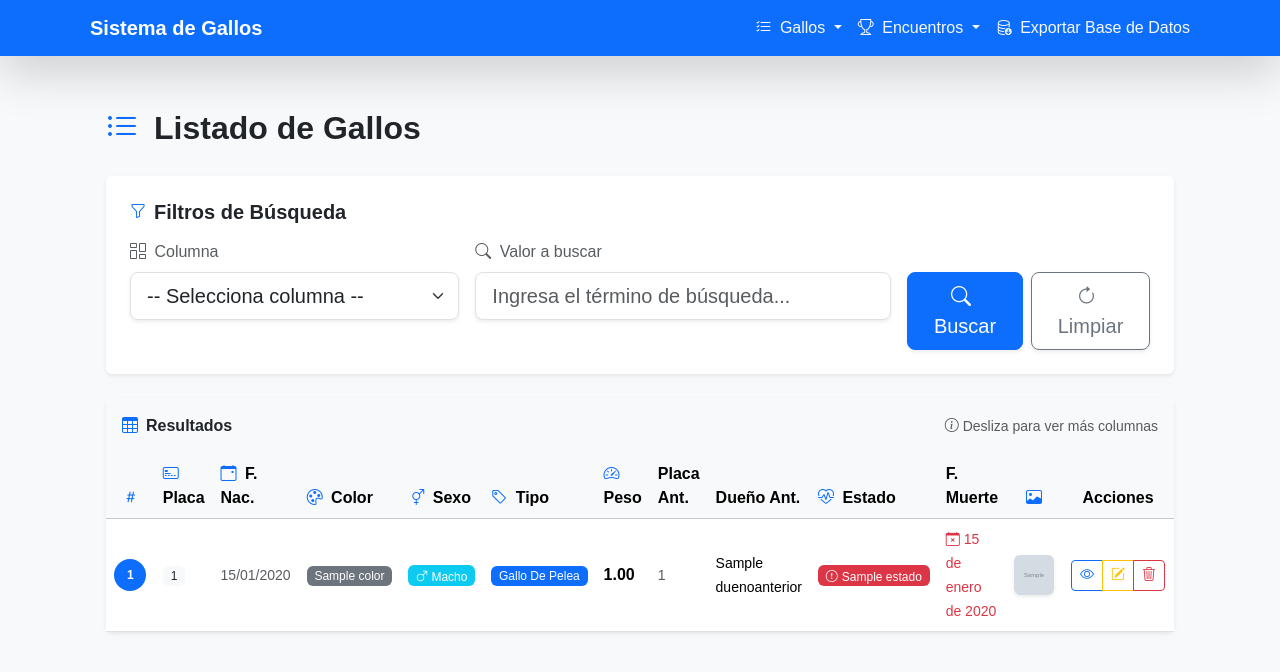
After one commit to SrEloyF/gll-django, a Django app: page /filtros/ in a window 1280 px wide. The commit adds this page. Shown: the top 672 px of the page. Run offline with Django 5.2, Linux system fonts and the light colour scheme; tables that the repository leaves empty hold one stand-in row (values such as "Sample post"); grey boxes marked "Sample" are stand-in pictures; some libraries are stand-ins or nearby versions.

Commit message:
ejecución de filtros

```diff
--- a/gll_app/forms.py
+++ b/gll_app/forms.py
@@ -57,7 +57,7 @@ class GalloForm(forms.ModelForm):
     peso = forms.ModelChoiceField(
         queryset=PesosCheck.objects.all(),
         widget=forms.Select(attrs={'class': 'form-select'}),
-        required=True,
+        required=False,
         label="Peso (libras)"
     )
     def __init__(self, *args, **kwargs):
--- a/gll_app/models.py
+++ b/gll_app/models.py
@@ -82,7 +82,7 @@ class Gallo(models.Model):
         ('MADRE', 'Gallina madre')
     ])
 
-    peso = models.ForeignKey(PesosCheck, on_delete=models.PROTECT)
+    peso = models.ForeignKey(PesosCheck, on_delete=models.PROTECT, null=True)
     nroPlacaAnterior = models.ForeignKey(PlacaCheck, null=True, blank=False, on_delete=models.PROTECT, related_name='gallo_por_placa_anterior')
     nombreDuenoAnterior = models.ForeignKey(DuenoAnterior, on_delete=models.PROTECT, null=True)
     estadoDeSalud = models.ForeignKey(Estado, on_delete=models.PROTECT)
@@ -94,7 +94,7 @@ class Gallo(models.Model):
     placaMadre = models.ForeignKey('self', null=True, blank=False, on_delete=models.SET_NULL, related_name='hijos_madre')
 
     def __str__(self):
-        return f"Gallo {self.nroPlaca}"
+        return f"Gallo {self.nroPlaca if self.nroPlaca is not None else 'S.P.'}"
 
 class Encuentro(models.Model):
     idEncuentro = models.AutoField(primary_key=True)
--- a/gll_app/templates/base.html
+++ b/gll_app/templates/base.html
@@ -36,6 +36,7 @@
             <ul class="dropdown-menu" aria-labelledby="navbarDropdown">
               <li><a class="dropdown-item" href="{% url 'index' %}"><i class="bi-list-check me-1"></i> Ver Gallos</a></li>
               <li><a class="dropdown-item" href="{% url 'crear' %}"><i class="bi bi-plus-square me-1"></i> Registrar Gallo</a>
+              <li><a class="dropdown-item" href="{% url 'filtros_gallos' %}"><i class="bi bi-filter-circle me-1"></i> Filtros avanzados de Gallos</a>
               </li>
               <li>
                 <hr class="dropdown-divider">
--- /dev/null
+++ b/gll_app/templates/filtros.html
@@ -0,0 +1,502 @@
+{% extends "base.html" %}
+{% block title %}Filtros avanzados - Gallos{% endblock %}
+
+{% block content %}
+<div class="container-fluid px-3 px-md-4 py-4">
+  <!-- Header Section -->
+  <div class="row mb-4">
+    <div class="col-12">
+      <div class="d-flex align-items-center justify-content-between flex-wrap gap-3">
+        <div class="d-flex align-items-center">
+          <i class="bi bi-list-ul text-primary me-3 fs-2"></i>
+          <h2 class="mb-0 fw-bold text-dark">Listado de Gallos</h2>
+        </div>
+      </div>
+    </div>
+  </div>
+
+  <!-- Search Form Section -->
+  <div class="card shadow-sm border-0 mb-4">
+    <div class="card-body p-4">
+      <div class="d-flex align-items-center mb-3">
+        <i class="bi bi-funnel text-primary me-2"></i>
+        <h5 class="mb-0 fw-semibold">Filtros de Búsqueda</h5>
+      </div>
+
+      <form method="get" class="row g-3">
+        <div class="col-12 col-md-6 col-lg-4">
+          <label class="form-label fw-medium text-muted mb-2">
+            <i class="bi bi-columns-gap me-1"></i>
+            Columna
+          </label>
+          <select name="columna" class="form-select form-select-lg shadow-sm">
+            <option value="">-- Selecciona columna --</option>
+            <option value="nroPlaca">
+              <i class="bi bi-hash"></i> Número de Placa
+            </option>
+            <option value="fechaNac">Fecha de Nacimiento</option>
+            <option value="color">Color</option>
+            <option value="sexo">Sexo</option>
+            <option value="tipoGallo">Tipo de Gallo</option>
+            <option value="peso">Peso</option>
+            <option value="nroPlacaAnterior">Placa Anterior</option>
+            <option value="nombreDuenoAnterior">Dueño Anterior</option>
+            <option value="estadoDeSalud">Estado de Salud</option>
+            <option value="fechaMuerte">Fecha de Muerte</option>
+          </select>
+        </div>
+
+        <div class="col-12 col-md-6 col-lg-5" id="valor-container">
+          <label class="form-label fw-medium text-muted mb-2">
+            <i class="bi bi-search me-1"></i>
+            Valor a buscar
+          </label>
+          <input type="text" name="valor" class="form-control form-control-lg shadow-sm"
+                 placeholder="Ingresa el término de búsqueda..." id="valor-input">
+        </div>
+
+        <div class="col-12 col-lg-3">
+          <label class="form-label fw-medium text-muted mb-2 opacity-0">Acciones</label>
+          <div class="d-flex gap-2 flex-column flex-sm-row">
+            <button type="submit" class="btn btn-primary btn-lg flex-fill shadow-sm">
+              <i class="bi bi-search me-2"></i>
+              <span class="d-none d-sm-inline">Buscar</span>
+            </button>
+            <a href="{% url 'filtros_gallos' %}" class="btn btn-outline-secondary btn-lg flex-fill shadow-sm">
+              <i class="bi bi-arrow-clockwise me-2"></i>
+              <span class="d-none d-sm-inline">Limpiar</span>
+            </a>
+          </div>
+        </div>
+      </form>
+    </div>
+  </div>
+
+  <!-- Results Section -->
+  <div class="card shadow-sm border-0">
+    <div class="card-header bg-light border-0 py-3">
+      <div class="d-flex align-items-center justify-content-between flex-wrap">
+        <div class="d-flex align-items-center">
+          <i class="bi bi-table text-primary me-2"></i>
+          <h6 class="mb-0 fw-semibold">Resultados</h6>
+        </div>
+        <div class="d-flex align-items-center text-muted small">
+          <i class="bi bi-info-circle me-1"></i>
+          Desliza para ver más columnas
+        </div>
+      </div>
+    </div>
+
+    <div class="card-body p-0">
+      <!-- Mobile Cards (visible on small screens) -->
+      <div class="d-block d-lg-none">
+        {% for gallo in page_obj %}
+        <div class="border-bottom p-3">
+          <div class="d-flex align-items-start justify-content-between mb-2">
+            <div class="d-flex align-items-center">
+              <div class="bg-primary text-white rounded-circle d-flex align-items-center justify-content-center me-3"
+                   style="width: 40px; height: 40px; font-size: 14px;">
+                {{ gallo.idGallo }}
+              </div>
+              <div>
+                <h6 class="mb-1 fw-bold">
+                  {% if gallo.nroPlaca %}
+                    Placa: {{ gallo.nroPlaca }}
+                  {% else %}
+                    ID: {{ gallo.idGallo }}
+                  {% endif %}
+                </h6>
+                <small class="text-muted">
+                  <i class="bi bi-calendar me-1"></i>
+                  {{ gallo.fechaNac }}
+                </small>
+              </div>
+            </div>
+            {% if gallo.nombre_img %}
+            <img src="{{ gallo.nombre_img.url }}" alt="Imagen" class="rounded" width="50" height="50" style="object-fit: cover;">
+            {% endif %}
+          </div>
+
+          <div class="row g-2 mb-3 small">
+            <div class="col-6">
+              <div class="bg-light p-2 rounded">
+                <i class="bi bi-palette me-1 text-primary"></i>
+                <strong>Color:</strong> {{ gallo.color }}
+              </div>
+            </div>
+            <div class="col-6">
+              <div class="bg-light p-2 rounded">
+                <i class="bi bi-gender-ambiguous me-1 text-primary"></i>
+                <strong>Sexo:</strong> {{ gallo.sexo }}
+              </div>
+            </div>
+            <div class="col-6">
+              <div class="bg-light p-2 rounded">
+                <i class="bi bi-tag me-1 text-primary"></i>
+                <strong>Tipo:</strong> {{ gallo.get_tipoGallo_display }}
+              </div>
+            </div>
+            <div class="col-6">
+              <div class="bg-light p-2 rounded">
+                <i class="bi bi-speedometer2 me-1 text-primary"></i>
+                <strong>Peso:</strong>
+                {% if gallo.peso %}{{ gallo.peso }}{% else %}---{% endif %}
+              </div>
+            </div>
+          </div>
+
+          <div class="d-flex gap-1 justify-content-end">
+            <a href="{% url 'ver' gallo.idGallo %}" class="btn btn-outline-primary btn-sm" title="Ver detalles">
+              <i class="bi bi-eye"></i>
+            </a>
+            <a href="{% url 'editar' gallo.idGallo %}" class="btn btn-outline-warning btn-sm" title="Editar">
+              <i class="bi bi-pencil-square"></i>
+            </a>
+            <button type="button" class="btn btn-outline-danger btn-sm"
+                onclick="confirmarEliminacion('{{ gallo.idGallo }}')" title="Eliminar">
+              <i class="bi bi-trash3"></i>
+            </button>
+          </div>
+        </div>
+        {% empty %}
+        <div class="text-center py-5">
+          <i class="bi bi-inbox text-muted" style="font-size: 3rem;"></i>
+          <h5 class="text-muted mt-3">No hay registros disponibles</h5>
+          <p class="text-muted">Intenta ajustar tus filtros de búsqueda</p>
+        </div>
+        {% endfor %}
+      </div>
+
+      <!-- Desktop Table (hidden on small screens) -->
+      <div class="table-responsive d-none d-lg-block">
+        <table class="table table-hover align-middle mb-0">
+          <thead class="table-light">
+            <tr>
+              <th class="fw-semibold text-center" style="width: 60px;">
+                <i class="bi bi-hash text-primary"></i>
+              </th>
+              <th class="fw-semibold">
+                <i class="bi bi-credit-card-2-front text-primary me-1"></i>
+                Placa
+              </th>
+              <th class="fw-semibold">
+                <i class="bi bi-calendar-event text-primary me-1"></i>
+                F. Nac.
+              </th>
+              <th class="fw-semibold">
+                <i class="bi bi-palette text-primary me-1"></i>
+                Color
+              </th>
+              <th class="fw-semibold">
+                <i class="bi bi-gender-ambiguous text-primary me-1"></i>
+                Sexo
+              </th>
+              <th class="fw-semibold">
+                <i class="bi bi-tag text-primary me-1"></i>
+                Tipo
+              </th>
+              <th class="fw-semibold">
+                <i class="bi bi-speedometer2 text-primary me-1"></i>
+                Peso
+              </th>
+              <th class="fw-semibold">Placa Ant.</th>
+              <th class="fw-semibold">Dueño Ant.</th>
+              <th class="fw-semibold">
+                <i class="bi bi-heart-pulse text-primary me-1"></i>
+                Estado
+              </th>
+              <th class="fw-semibold">F. Muerte</th>
+              <th class="fw-semibold text-center">
+                <i class="bi bi-image text-primary"></i>
+              </th>
+              <th class="fw-semibold text-center" style="width: 140px;">Acciones</th>
+            </tr>
+          </thead>
+          <tbody>
+            {% for gallo in page_obj %}
+            <tr class="border-bottom">
+              <td class="text-center">
+                <div class="bg-primary text-white rounded-circle d-flex align-items-center justify-content-center mx-auto"
+                     style="width: 32px; height: 32px; font-size: 12px; font-weight: bold;">
+                  {{ gallo.idGallo }}
+                </div>
+              </td>
+              <td class="fw-semibold">
+                {% if gallo.nroPlaca %}
+                  <span class="badge bg-light text-dark px-2 py-1">{{ gallo.nroPlaca }}</span>
+                {% else %}
+                  <span class="text-muted">---</span>
+                {% endif %}
+              </td>
+              <td>
+                {% if gallo.fechaNac %}
+                  <small class="text-muted">{{ gallo.fechaNac|date:"d/m/Y" }}</small>
+                {% else %}
+                  <span class="text-muted">---</span>
+                {% endif %}
+              </td>
+              <td>
+                <span class="badge bg-secondary">{{ gallo.color }}</span>
+              </td>
+              <td>
+                {% if gallo.sexo == 'M' %}
+                  <span class="badge bg-info">
+                    <i class="bi bi-gender-male"></i> Macho
+                  </span>
+                {% else %}
+                  <span class="badge bg-warning">
+                    <i class="bi bi-gender-female"></i> Hembra
+                  </span>
+                {% endif %}
+              </td>
+              <td>
+                <span class="badge bg-primary">{{ gallo.get_tipoGallo_display }}</span>
+              </td>
+              <td>
+                {% if gallo.peso %}
+                  <strong>{{ gallo.peso }}</strong>
+                {% else %}
+                  <span class="text-muted">---</span>
+                {% endif %}
+              </td>
+              <td>
+                {% if gallo.nroPlacaAnterior %}
+                  <small class="text-muted">{{ gallo.nroPlacaAnterior }}</small>
+                {% else %}
+                  <span class="text-muted">---</span>
+                {% endif %}
+              </td>
+              <td>
+                {% if gallo.nombreDuenoAnterior %}
+                  <small>{{ gallo.nombreDuenoAnterior }}</small>
+                {% else %}
+                  <span class="text-muted">---</span>
+                {% endif %}
+              </td>
+              <td>
+                {% if gallo.estadoDeSalud == 'Bueno' or gallo.estadoDeSalud == 'Excelente' %}
+                  <span class="badge bg-success">
+                    <i class="bi bi-check-circle me-1"></i>{{ gallo.estadoDeSalud }}
+                  </span>
+                {% else %}
+                  <span class="badge bg-danger">
+                    <i class="bi bi-exclamation-circle me-1"></i>{{ gallo.estadoDeSalud }}
+                  </span>
+                {% endif %}
+              </td>
+              <td>
+                {% if gallo.fechaMuerte %}
+                  <small class="text-danger">
+                    <i class="bi bi-calendar-x me-1"></i>{{ gallo.fechaMuerte }}
+                  </small>
+                {% else %}
+                  <span class="text-muted">---</span>
+                {% endif %}
+              </td>
+              <td class="text-center">
+                {% if gallo.nombre_img %}
+                  <img src="{{ gallo.nombre_img.url }}" alt="Imagen"
+                       class="rounded shadow-sm" width="40" height="40" style="object-fit: cover;">
+                {% else %}
+                  <div class="bg-light rounded d-flex align-items-center justify-content-center"
+                       style="width: 40px; height: 40px;">
+                    <i class="bi bi-image text-muted"></i>
+                  </div>
+                {% endif %}
+              </td>
+              <td class="text-center">
+                <div class="btn-group btn-group-sm" role="group">
+                  <a href="{% url 'ver' gallo.idGallo %}"
+                     class="btn btn-outline-primary" title="Ver detalles">
+                    <i class="bi bi-eye"></i>
+                  </a>
+                  <a href="{% url 'editar' gallo.idGallo %}"
+                     class="btn btn-outline-warning" title="Editar">
+                    <i class="bi bi-pencil-square"></i>
+                  </a>
+                  <button type="button" class="btn btn-outline-danger"
+                      onclick="confirmarEliminacion('{{ gallo.idGallo }}')" title="Eliminar">
+                    <i class="bi bi-trash3"></i>
+                  </button>
+                </div>
+              </td>
+            </tr>
+            {% empty %}
+            <tr>
+              <td colspan="13" class="text-center py-5">
+                <div class="d-flex flex-column align-items-center">
+                  <i class="bi bi-inbox text-muted mb-3" style="font-size: 3rem;"></i>
+                  <h5 class="text-muted">No hay registros disponibles</h5>
+                  <p class="text-muted mb-0">Intenta ajustar tus filtros de búsqueda</p>
+                </div>
+              </td>
+            </tr>
+            {% endfor %}
+          </tbody>
+        </table>
+      </div>
+    </div>
+  </div>
+
+  <!-- Pagination -->
+  {% if page_obj.paginator.num_pages > 1 %}
+  <div class="d-flex justify-content-center mt-4">
+    <nav aria-label="Navegación de páginas">
+      <ul class="pagination pagination-lg shadow-sm">
+        {% if page_obj.has_previous %}
+          <li class="page-item">
+            <a class="page-link" href="?{% if columna %}columna={{ columna }}&{% endif %}{% if valor %}valor={{ valor }}&{% endif %}page={{ page_obj.previous_page_number }}">
+              <i class="bi bi-chevron-left me-1"></i>
+              <span class="d-none d-sm-inline">Anterior</span>
+            </a>
+          </li>
+        {% else %}
+          <li class="page-item disabled">
+            <span class="page-link">
+              <i class="bi bi-chevron-left me-1"></i>
+              <span class="d-none d-sm-inline">Anterior</span>
+            </span>
+          </li>
+        {% endif %}
+
+        {% for num in page_obj.paginator.page_range %}
+          {% if page_obj.number == num %}
+            <li class="page-item active">
+              <span class="page-link fw-bold">{{ num }}</span>
+            </li>
+          {% else %}
+            <li class="page-item">
+              <a class="page-link" href="?{% if columna %}columna={{ columna }}&{% endif %}{% if valor %}valor={{ valor }}&{% endif %}page={{ num }}">{{ num }}</a>
+            </li>
+          {% endif %}
+        {% endfor %}
+
+        {% if page_obj.has_next %}
+          <li class="page-item">
+            <a class="page-link" href="?{% if columna %}columna={{ columna }}&{% endif %}{% if valor %}valor={{ valor }}&{% endif %}page={{ page_obj.next_page_number }}">
+              <span class="d-none d-sm-inline">Siguiente</span>
+              <i class="bi bi-chevron-right ms-1"></i>
+            </a>
+          </li>
+        {% else %}
+          <li class="page-item disabled">
+            <span class="page-link">
+              <span class="d-none d-sm-inline">Siguiente</span>
+              <i class="bi bi-chevron-right ms-1"></i>
+            </span>
+          </li>
+        {% endif %}
+      </ul>
+    </nav>
+  </div>
+  {% endif %}
+</div>
+
+<!-- Custom Styles -->
+<style>
+  .card {
+    transition: transform 0.2s ease, box-shadow 0.2s ease;
+  }
+
+  .table tbody tr:hover {
+    background-color: rgba(0, 123, 255, 0.05);
+    transform: translateY(-1px);
+    box-shadow: 0 2px 8px rgba(0, 0, 0, 0.1);
+  }
+
+  .btn {
+    transition: all 0.2s ease;
+  }
+
+  .btn:hover {
+    transform: translateY(-1px);
+  }
+
+  .badge {
+    font-weight: 500;
+  }
+
+  .page-link {
+    border-radius: 8px;
+    margin: 0 2px;
+    border: none;
+    color: #0d6efd;
+  }
+
+  .page-link:hover {
+    transform: translateY(-2px);
+    box-shadow: 0 4px 8px rgba(0, 123, 255, 0.2);
+  }
+
+  @media (max-width: 991.98px) {
+    .container-fluid {
+      padding-left: 1rem;
+      padding-right: 1rem;
+    }
+  }
+</style>
+
+<script>
+  const columnaSelect = document.querySelector('select[name="columna"]');
+  const valorContainer = document.getElementById('valor-container');
+
+  const opciones = {
+    sexo: [
+      { value: 'M', text: 'Macho' },
+      { value: 'H', text: 'Hembra' }
+    ],
+    tipoGallo: [
+      { value: 'DP', text: 'Gallo De Pelea' },
+      { value: 'PADRE', text: 'Gallo Padre' },
+      { value: 'MADRE', text: 'Gallina madre' }
+    ]
+  };
+
+  columnaSelect.addEventListener('change', function() {
+    const selected = this.value;
+    valorContainer.innerHTML = '';
+
+    const label = document.createElement('label');
+    label.className = 'form-label fw-medium text-muted mb-2';
+    label.innerHTML = '<i class="bi bi-search me-1"></i> Valor a buscar';
+
+    valorContainer.appendChild(label);
+
+    if (opciones[selected]) {
+        const select = document.createElement('select');
+        select.name = 'valor';
+        select.className = 'form-select form-select-lg shadow-sm';
+        select.id = 'valor-select';
+        select.innerHTML = '<option value="">-- Selecciona valor --</option>' +
+            opciones[selected].map(opt => `<option value="${opt.value}">${opt.text}</option>`).join('');
+        valorContainer.appendChild(select);
+    } else {
+        const input = document.createElement('input');
+        input.type = 'text';
+        input.name = 'valor';
+        input.className = 'form-control form-control-lg shadow-sm';
+        input.placeholder = 'Ingresa el término de búsqueda...';
+        input.id = 'valor-input';
+        valorContainer.appendChild(input);
+    }
+});
+
+
+    function confirmarEliminacion(idGallo) {
+      Swal.fire({
+        title: '¿Estás seguro?',
+        text: "No se podrá recuperar el registro",
+        icon: 'warning',
+        showCancelButton: true,
+        confirmButtonColor: '#d33',
+        cancelButtonColor: '#3085d6',
+        confirmButtonText: 'Sí, eliminar',
+        cancelButtonText: 'Cancelar'
+      }).then((result) => {
+        if (result.isConfirmed) {
+          window.location.href = `/eliminar/${idGallo}`;
+        }
+      });
+    }
+</script>
+{% endblock %}
--- a/gll_app/urls.py
+++ b/gll_app/urls.py
@@ -52,4 +52,6 @@ urlpatterns = [
 
     path('placa/nuevo/ajax/', views.placa_create_ajax, name='placa_create_ajax'),
     path('peso/nuevo/ajax/', views.peso_create_ajax, name='peso_create_ajax'),
+
+    path('filtros/', views.filtros, name='filtros_gallos'),
 ]
--- a/gll_app/views.py
+++ b/gll_app/views.py
@@ -12,7 +12,41 @@ from django.urls import reverse
 from datetime import datetime
 from django.http import JsonResponse
 from django.views.decorators.csrf import csrf_exempt
+from django.db.models import Q
 
+def filtros(request):
+    columna = request.GET.get('columna', '')
+    valor = request.GET.get('valor', '')
+    page = request.GET.get('page', 1)
+
+    queryset = Gallo.objects.all()
+
+    # Diccionario para mapear columna a filtro
+    filtros_map = {
+        'nroPlaca': 'nroPlaca__nroPlaca__icontains',
+        'fechaNac': 'fechaNac__icontains',
+        'color': 'color__nombre__icontains',
+        'sexo': 'sexo__icontains',
+        'tipoGallo': 'tipoGallo__icontains',
+        'peso': 'peso__peso__icontains',
+        'nroPlacaAnterior': 'nroPlacaAnterior__nroPlaca__icontains',
+        'nombreDuenoAnterior': 'nombreDuenoAnterior__nombre__icontains',
+        'estadoDeSalud': 'estadoDeSalud__nombre__icontains',
+        'fechaMuerte': 'fechaMuerte__icontains',
+    }
+
+    if columna and valor and columna in filtros_map:
+        filtro = {filtros_map[columna]: valor}
+        queryset = queryset.filter(**filtro)
+
+    paginator = Paginator(queryset, 10)
+    page_obj = paginator.get_page(page)
+
+    return render(request, 'filtros.html', {
+        'page_obj': page_obj,
+        'columna': columna,
+        'valor': valor,
+    })
 
 @csrf_exempt
 def peso_create_ajax(request):
```
Also changed, not shown: gll_app/templates/encuentros/form_encuentro.html (+7 -7 lines), gll_app/templates/encuentros/ver_encuentro.html (+6 -2 lines), gll_app/templates/formulario.html (+19 -0 lines), gll_app/templates/ver.html (+7 -1 lines), gll_app/migrations/0006_alter_gallo_peso.py (added), gll_app/templates/encuentros/filtros_encuentro.html (added), media/gallos/1752892764.png (added), media/gallos/1752892840.png (added).
